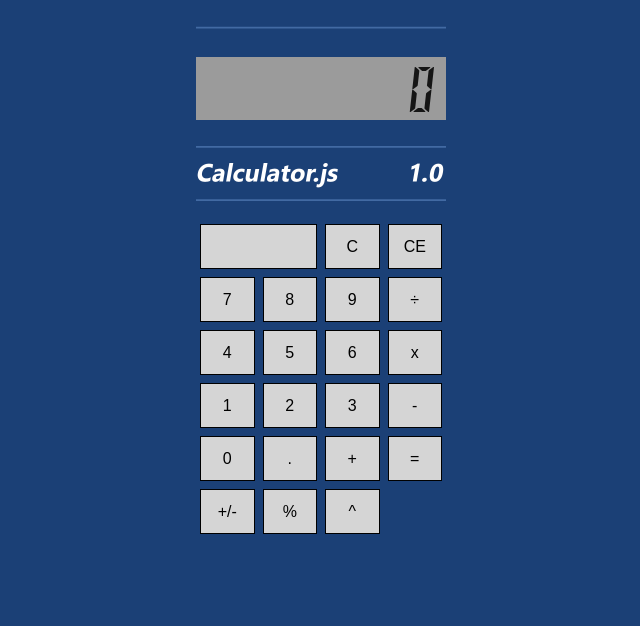
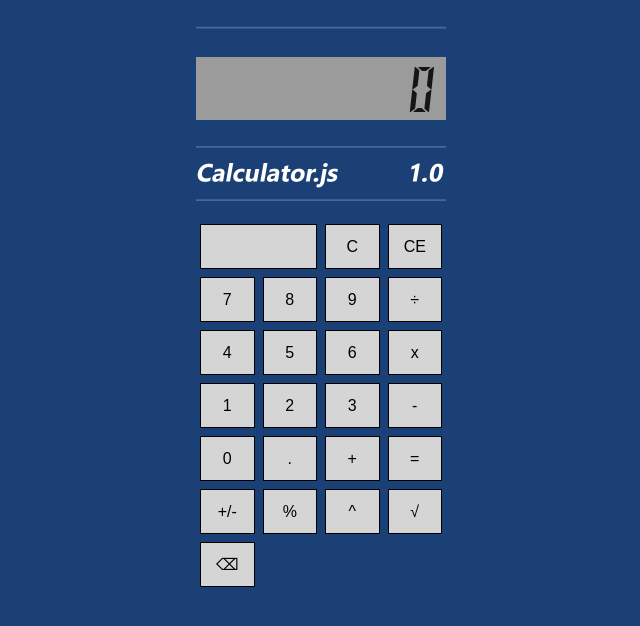
Before and after one commit to Wilcolab/Anythink-Market-upwcrwuo, a website: page public/index.html in a window 1280 px wide. Shown: the whole page, without its empty margins (319-959 px from the left). Drawn offline with Linux system fonts and the light colour scheme.

Commit message:
tung tung tung sahurrr

```diff
--- a/public/index.html
+++ b/public/index.html
@@ -45,6 +45,11 @@
             <button class="btn span-4" onClick="percentPressed()">%</button>
             <!-- add a button for a power (or exponential) function -->
             <button class="btn span-4" onClick="powerPressed()">^</button>
+            <!-- add a button for a square root function -->
+            <button class="btn span-4" onClick="squareRootPressed()">&#8730;</button>
+            <!-- add a button for a backspace function -->
+            <button class="btn span-4" onClick="backspacePressed()">&#9003;</button>
+
           </div>
         </div>
       </div>
```
